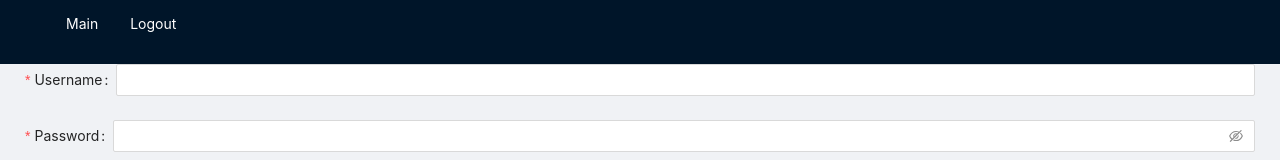
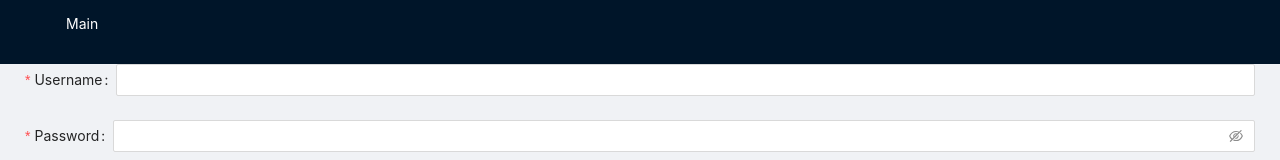
Before and after one commit to Bohdan-Zavhorodskyi/react_graphql, a React (Create React App) app: page /login in a window 1280 px wide. Shown: the top 160 px of the page. Built offline with nearby package versions, Linux system fonts and the light colour scheme; what graphql.macro would draw is missing.

Commit message:
fix: changed menu logic

```diff
--- a/src/App.tsx
+++ b/src/App.tsx
@@ -6,18 +6,27 @@ import Login from './pages/auth/Login';
 import ProtectedRoute from './components/Layout/ProtectedRoute';
 import ItemList from './pages/ItemList';
 import HeaderCustom from './components/Layout/Header';
+import { isAuthenticated } from 'services/auth/AuthService';
 
 import './App.css';
 
 const { Content } = Layout;
 
-const App = () => (
+const App = () => {
+  const [isAuthorized, setIsAuthorized] = React.useState<boolean>(
+    isAuthenticated()
+  );
+
+  return (
     <BrowserRouter>
       <Layout className="layout">
-      <HeaderCustom />
+        <HeaderCustom isAuth={isAuthorized} setAuth={setIsAuthorized} />
         <Content>
           <Routes>
-          <Route path="/login" element={<Login />} />
+            <Route
+              path="/login"
+              element={<Login setAuth={setIsAuthorized} />}
+            />
             <Route
               path="/"
               element={<ProtectedRoute path="/" exact component={ItemList} />}
@@ -27,5 +36,5 @@ const App = () => (
       </Layout>
     </BrowserRouter>
   );
-
+};
 export default App;
--- a/src/components/Layout/Header/index.tsx
+++ b/src/components/Layout/Header/index.tsx
@@ -3,27 +3,43 @@ import { Link } from 'react-router-dom';
 import { Layout, Menu } from 'antd';
 
 import { logout } from 'services/auth/AuthService';
+import { HeaderProps } from './types';
 
 const { Header } = Layout;
 
-const HeaderCustom = () => {
-  const items = [
+const HeaderCustom: React.FC<HeaderProps> = ({ isAuth, setAuth }) => {
+  const handleLogout = () => {
+    logout();
+    setAuth(false);
+  };
+
+  const UNAUTHORIZED_NAV = [
     {
       key: 1,
-      label: <Link to="/"> Main </Link>,
+      label: <Link to="/">Main</Link>,
+    },
+  ];
+
+  const AUTHORIZED_NAV = [
+    {
+      key: 1,
+      label: <Link to="/">Main</Link>,
     },
     {
       key: 2,
       label: (
-        <Link to="/login" onClick={logout}>
+        <Link to="/login" onClick={handleLogout}>
           Logout
         </Link>
       ),
     },
   ];
+
+  const usedNavigation = isAuth ? AUTHORIZED_NAV : UNAUTHORIZED_NAV;
+
   return (
     <Header>
-      <Menu items={items} className="menu-content" />
+      <Menu items={usedNavigation} className="menu-content" />
     </Header>
   );
 };
--- /dev/null
+++ b/src/components/Layout/Header/types.ts
@@ -0,0 +1,6 @@
+import { Dispatch } from 'react';
+
+export interface HeaderProps {
+  isAuth: boolean;
+  setAuth: Dispatch<boolean>;
+}
--- a/src/pages/auth/Login.tsx
+++ b/src/pages/auth/Login.tsx
@@ -1,14 +1,15 @@
-import React from 'react';
+import React, { Dispatch } from 'react';
 import { Form, Input, Button, Checkbox } from 'antd';
 import { useNavigate } from 'react-router-dom';
 
 import { login } from '../../services/auth/AuthService';
 
-const Login = () => {
+const Login: React.FC<{ setAuth: Dispatch<boolean> }> = ({ setAuth }) => {
   const history = useNavigate();
 
   const onFinish = () => {
     login();
+    setAuth(true);
     history('/');
   };
 
--- a/src/services/auth/AuthService.ts
+++ b/src/services/auth/AuthService.ts
@@ -3,15 +3,11 @@ export const login = () => {
 };
 
 export const isAuthenticated = () => {
-  if (window.localStorage.getItem('auth') == null) {
-    return false;
-  } else {
-    return true;
-  }
+  return !!window.localStorage.getItem('auth');
 };
 
 export const logout = () => {
-  if (window.localStorage.getItem('auth') != null) {
+  if (window.localStorage.getItem('auth')) {
     window.localStorage.removeItem('auth');
   }
 };
```
Lines whose indentation alone changed are shown as unchanged.
